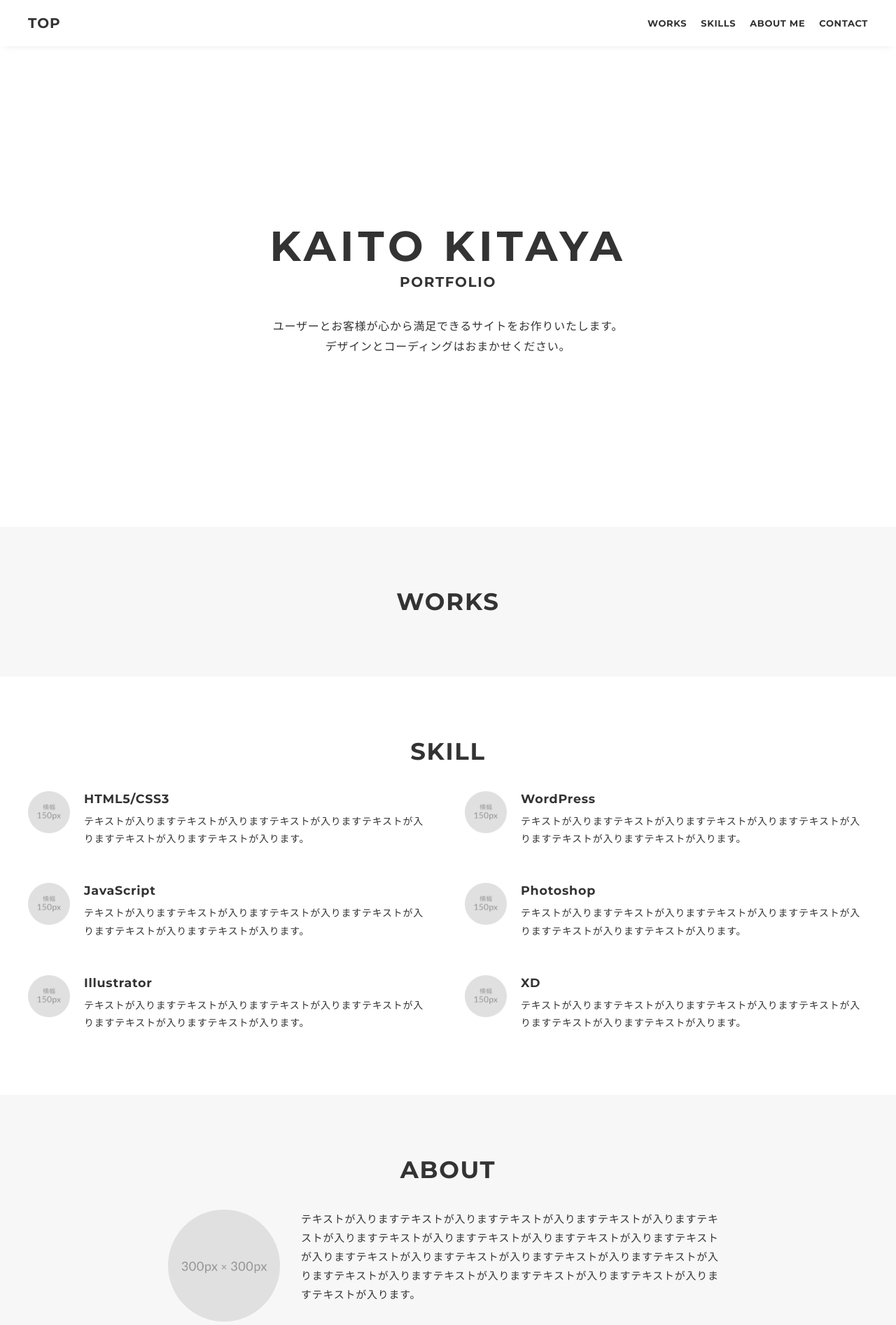
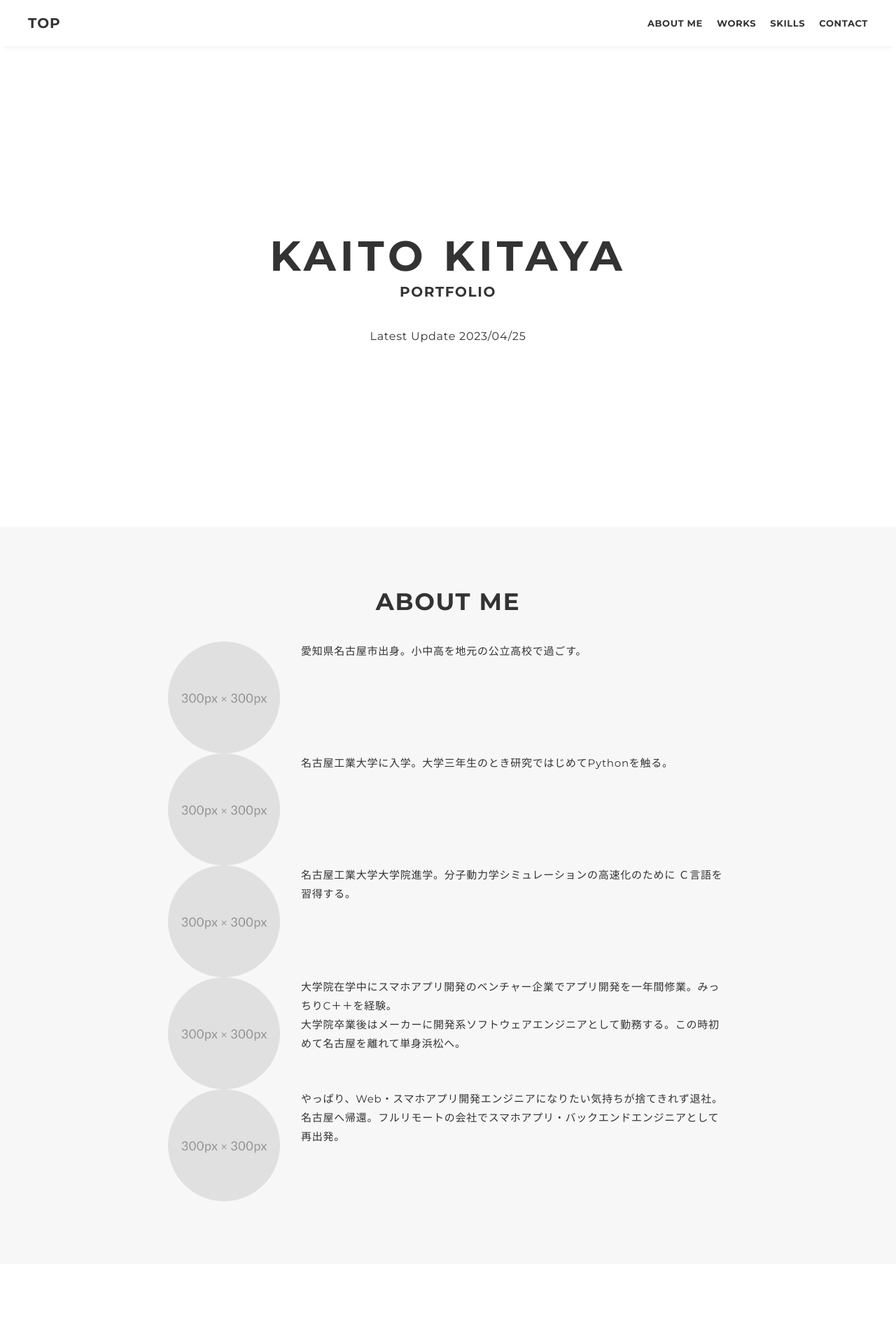
Before and after one commit to Kate941-su/portfolio, a Django app: template portfolio_app/templates/portfolio_app/index.html in a window 1280 px wide. Shown: the top 1894 px of the page at 70% size. Run offline with Django 3.2, Linux system fonts and the light colour scheme; the template is opened without the code that fills it, so the values that code supplies are empty.

Commit message:
HTMLの修正

```diff
--- a/portfolio_app/templates/portfolio_app/index.html
+++ b/portfolio_app/templates/portfolio_app/index.html
@@ -10,9 +10,9 @@
         </h1>
         <nav class="gnav">
           <ul class="gnav-list">
+            <li class="gnav-item"><a href="#about">ABOUT ME</a></li>
             <li class="gnav-item"><a href="#works">WORKS</a></li>
             <li class="gnav-item"><a href="#skill">SKILLS</a></li>
-            <li class="gnav-item"><a href="#about">ABOUT ME</a></li>
             <li class="gnav-item"><a href="#contact">CONTACT</a></li>
           </ul>
         </nav>
@@ -27,13 +27,77 @@
         <div class="mv-container">
           <p class="mv-title">KAITO KITAYA</p>
           <p class="mv-subtitle">PORTFOLIO</p>
-          <p class="mv-text">
-            ユーザーとお客様が心から満足できる<br class="sp-only">サイトをお作りいたします。<br>
-            デザインとコーディングは<br class="sp-only">おまかせください。<br>
-          </p>
+          <p class="mv-text">Latest Update 2023/04/25</p>
         </div>
       </div>
       <!-- /mv -->
+
+      <!-- about -->
+      <section class="about section" id="about">
+        <div class="container">
+          <h2 class="title">ABOUT ME</h2>
+          <div class="profile">
+            <p class="profile-img">
+              <img src=" {%static 'img/profile.jpg'%}" alt="">
+            </p>
+            <div class="profile-body">
+              <p>愛知県名古屋市出身。小中高を地元の公立高校で過ごす。
+              </p>
+            </div>
+          </div>
+
+          <div class="profile">
+            <p class="profile-img">
+              <img src=" {%static 'img/profile.jpg'%}" alt="">
+            </p>
+            <div class="profile-body">
+              <p>
+                名古屋工業大学に入学。大学三年生のとき研究ではじめてPythonを触る。
+              </p>
+              </p>
+            </div>
+          </div>
+
+          <div class="profile">
+            <p class="profile-img">
+              <img src=" {%static 'img/profile.jpg'%}" alt="">
+            </p>
+            <div class="profile-body">
+              <p>
+                名古屋工業大学大学院進学。分子動力学シミュレーションの高速化のために
+                Ｃ言語を習得する。
+              </p>
+            </div>
+          </div>
+
+          <div class="profile">
+            <p class="profile-img">
+              <img src=" {%static 'img/profile.jpg'%}" alt="">
+            </p>
+            <div class="profile-body">
+              <p>
+                大学院在学中にスマホアプリ開発のベンチャー企業でアプリ開発を一年間修業。みっちりC＋＋を経験。<br>
+                大学院卒業後はメーカーに開発系ソフトウェアエンジニアとして勤務する。この時初めて名古屋を離れて単身浜松へ。
+              </p>
+            </div>
+          </div>
+
+          <div class="profile">
+            <p class="profile-img">
+              <img src=" {%static 'img/profile.jpg'%}" alt="">
+            </p>
+            <div class="profile-body">
+              <p>
+                やっぱり、Web・スマホアプリ開発エンジニアになりたい気持ちが捨てきれず退社。
+                名古屋へ帰還。フルリモートの会社でスマホアプリ・バックエンドエンジニアとして再出発。
+              </p>
+              </p>
+            </div>
+          </div>
+
+        </div>
+      </section>
+      <!-- /about -->
 
       <!-- works -->
       <section class="works section" id="works">
@@ -43,8 +107,8 @@
             {% for work in works %}
               <a class="works-item" href="{% url 'portfolio_app:worksTemplate' pk=work.pk %}">
                 <div class="works-img"><img src="{{work.image.url}}" alt=""/></div>
-                <p class="works-name">作品名が入る</p>
-                <p class="works-info">Design / Coding(Responsive)</p>
+                <p class="works-name">{{work.title}}</p>
+                <p class="works-info">設計・コーディング</p>
               </a>
             {% endfor %}
           </div>
@@ -58,78 +122,70 @@
           <h2 class="title">SKILL</h2>
           <div class="skill-list">
             <div class="skill-item">
+                <p class="skill-img"><img src="{% static 'img/icon_skill.png' %}" alt=""></p>
+                <div class="skill-body">
+                  <h3 class="skill-name">Python</h3>
+                  <p class="skill-text">★★★</p>
+                </div>
+              </div>
+
+              <div class="skill-item">
+                  <p class="skill-img"><img src="{% static 'img/icon_skill.png' %}" alt=""></p>
+                  <div class="skill-body">
+                    <h3 class="skill-name">C/C++</h3>
+                    <p class="skill-text">★★★</p>
+                  </div>
+                </div>
+
+              <div class="skill-item">
+                <p class="skill-img"><img src="{% static 'img/icon_skill.png' %}" alt=""></p>
+                <div class="skill-body">
+                  <h3 class="skill-name">Django</h3>
+                  <p class="skill-text">★★</p>
+                </div>
+              </div>
+            <div class="skill-item">
               <p class="skill-img"><img src="{% static 'img/icon_skill.png' %}" alt=""></p>
               <div class="skill-body">
                 <h3 class="skill-name">HTML5/CSS3</h3>
-                <p class="skill-text">
-                  テキストが入りますテキストが入りますテキストが入りますテキストが入りますテキストが入りますテキストが入ります。</p>
+                <p class="skill-text">★★</p>
               </div>
             </div>
+
             <div class="skill-item">
               <p class="skill-img"><img src="{% static 'img/icon_skill.png' %}" alt=""></p>
               <div class="skill-body">
                 <h3 class="skill-name">WordPress</h3>
-                <p class="skill-text">
-                  テキストが入りますテキストが入りますテキストが入りますテキストが入りますテキストが入りますテキストが入ります。</p>
+                <p class="skill-text">★</p>
               </div>
             </div>
+
             <div class="skill-item">
               <p class="skill-img"><img src="{% static 'img/icon_skill.png' %}" alt=""></p>
               <div class="skill-body">
                 <h3 class="skill-name">JavaScript</h3>
-                <p class="skill-text">
-                  テキストが入りますテキストが入りますテキストが入りますテキストが入りますテキストが入りますテキストが入ります。</p>
+                <p class="skill-text">★</p>
               </div>
             </div>
+
             <div class="skill-item">
               <p class="skill-img"><img src="{% static 'img/icon_skill.png' %}" alt=""></p>
               <div class="skill-body">
-                <h3 class="skill-name">Photoshop</h3>
-                <p class="skill-text">
-                  テキストが入りますテキストが入りますテキストが入りますテキストが入りますテキストが入りますテキストが入ります。</p>
-              </div>
-            </div>
-            <div class="skill-item">
-              <p class="skill-img"><img src="{% static 'img/icon_skill.png' %}" alt=""></p>
-              <div class="skill-body">
-                <h3 class="skill-name">Illustrator</h3>
-                <p class="skill-text">
-                  テキストが入りますテキストが入りますテキストが入りますテキストが入りますテキストが入りますテキストが入ります。</p>
-              </div>
-            </div>
-            <div class="skill-item">
-              <p class="skill-img"><img src="{% static 'img/icon_skill.png' %}" alt=""></p>
-              <div class="skill-body">
-                <h3 class="skill-name">XD</h3>
-                <p class="skill-text">
-                  テキストが入りますテキストが入りますテキストが入りますテキストが入りますテキストが入りますテキストが入ります。</p>
+                <h3 class="skill-name">PHP</h3>
+                <p class="skill-text">★</p>
               </div>
             </div>
           </div>
+          <p class="skill-text">★ : 初心者</p>
+          <p class="skill-text">★★ : 資料を見ながら簡単な開発ができる</p>
+          <p class="skill-text">★★★ : 資料無しでも簡単な開発ができる</p>
+          <p class="skill-text">★★★★ : 大規模な設計・開発経験がある</p>
+          <p class="skill-text">★★★★★ : 人に教えられるレベル</p>
         </div>
       </section>
       <!-- /skill -->
 
-      <!-- about -->
-      <section class="about section" id="about">
-        <div class="container">
-          <h2 class="title">ABOUT</h2>
-          <div class="profile">
-            <p class="profile-img">
-              <img src=" {%static 'img/profile.jpg'%}" alt="">
-            </p>
-            <div class="profile-body">
-              <p>
-                テキストが入りますテキストが入りますテキストが入りますテキストが入りますテキストが入りますテキストが入りますテキストが入りますテキストが入りますテキストが入りますテキストが入りますテキストが入りますテキストが入りますテキストが入りますテキストが入りますテキストが入りますテキストが入りますテキストが入りますテキストが入ります。
-              </p>
-              <p>
-                テキストが入りますテキストが入りますテキストが入りますテキストが入りますテキストが入りますテキストが入りますテキストが入りますテキストが入りますテキストが入りますテキストが入りますテキストが入りますテキストが入ります。
-              </p>
-            </div>
-          </div>
-        </div>
-      </section>
-      <!-- /about -->
+
 
       <!-- contact -->
       <section class="contact section" id="contact">
```
Also changed, not shown: portfolio_app/templates/portfolio_app/worksTemplate.html (+6 -9 lines), db.sqlite3.
